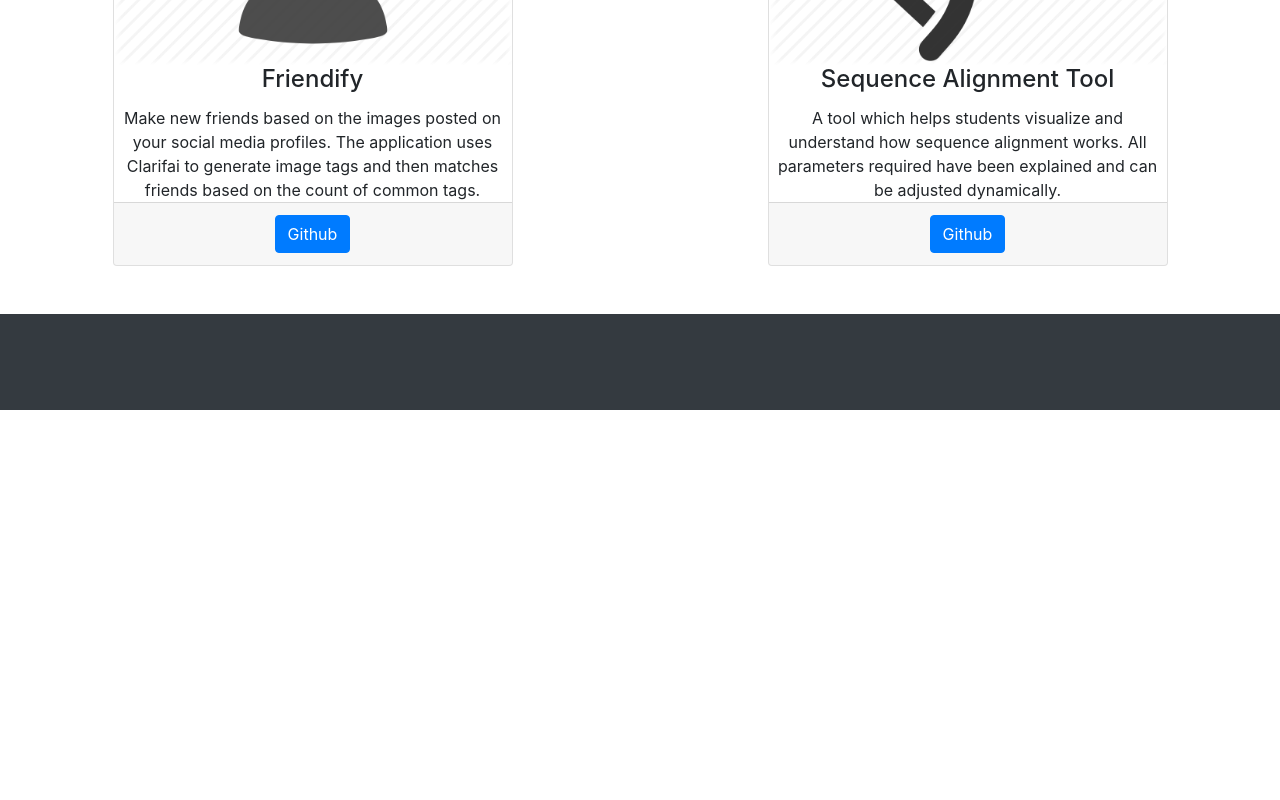
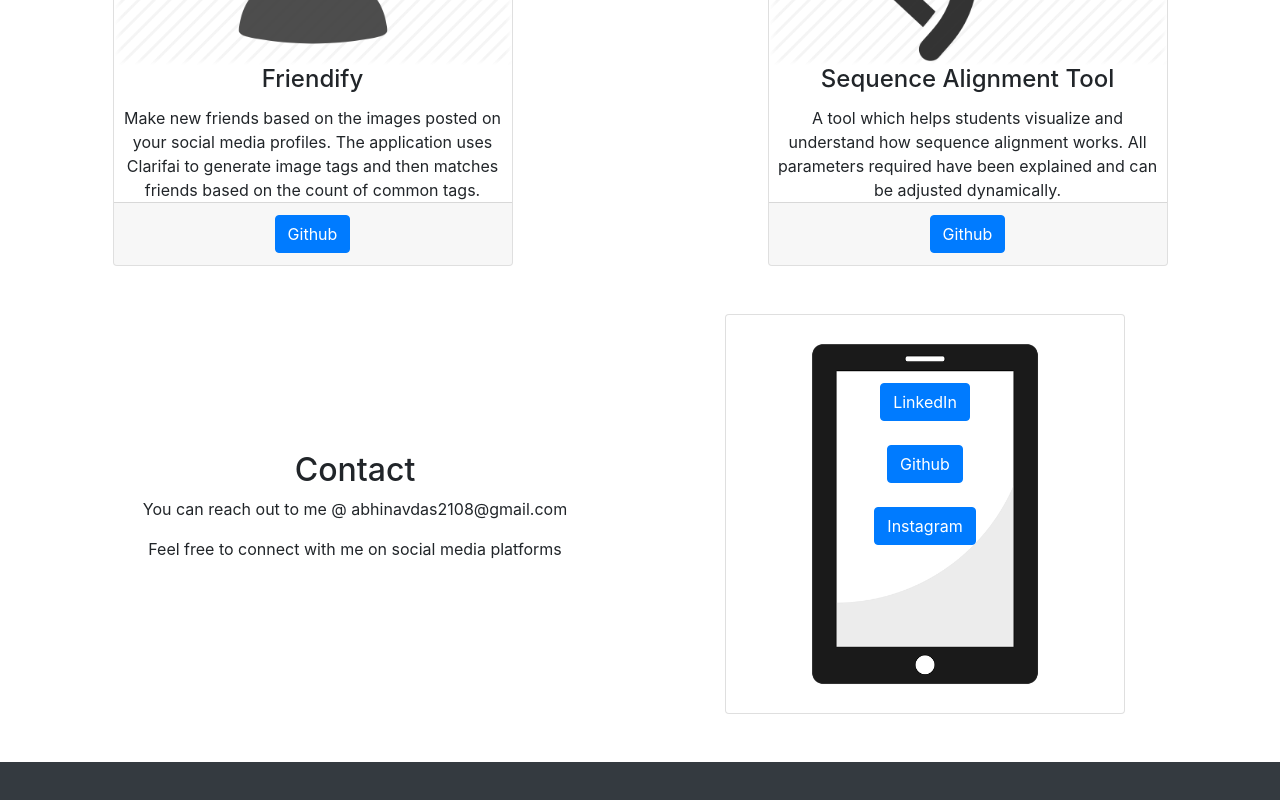
Before and after one commit to abhinavdas1/abhinavdas1.github.io, a plain HTML site: page index.html in a window 1280 px wide. Shown: the part 1896-2696 px from the top of the page. Before the commit the page ends 2306 px from the top, so only its background shows below. Drawn offline with nearby package versions, Linux system fonts and the light colour scheme.

Commit message:
Added Contact Section

```diff
--- a/index.html
+++ b/index.html
@@ -8,7 +8,7 @@
     <meta name="description" content="">
     <meta name="author" content="">
 
-    <title>Hey There</title>
+    <title>Hello There</title>
 
     <!-- Bootstrap core CSS -->
 <link rel="stylesheet" href="https://maxcdn.bootstrapcdn.com/bootstrap/4.0.0-beta.2/css/bootstrap.min.css">
@@ -40,13 +40,13 @@
   <div class="collapse navbar-collapse" id="collapsibleNavbar">
     <ul class="navbar-nav">
       <li class="nav-item">
+        <a class="nav-link" href="#">About</a>
+      </li>
+      <li class="nav-item">
         <a class="nav-link" href="#projs">Projects</a>
       </li>
       <li class="nav-item">
-        <a class="nav-link" href="#">Education</a>
-      </li>
-      <li class="nav-item">
-        <a class="nav-link" href="#">Contact</a>
+        <a class="nav-link" href="#contact">Contact</a>
       </li>
     </ul>
   </div>
@@ -191,6 +191,47 @@
 
     </section>
 
+	<br/>
+	<br/>
+
+
+	<section id = "contact">
+		<div class="container">
+	    	<div class="row align-items-center">
+	        	<div class="col-sm-12 col-md-6 text-center">
+	            	<h2 class="text-center">Contact</h2>
+	            	<p>You can reach out to me @ abhinavdas2108@gmail.com<p>
+	            	<p>Feel free to connect with me on social media platforms<p>
+	        	</div>
+
+
+		   		<div class="col-sm-12 col-md-6 Center">
+
+			        <div class="card text-center h-100 mx-auto" style="max-width: 400px">
+			          <img class="card-img-top img-fluid" src="vendor/images/contact.png" alt="Card image cap">
+			          <div class="card-img-overlay">
+			          	<br/>
+			          	<br/>
+			          	<a href="https://www.linkedin.com/in/iabhinavdas/" class="btn btn-primary">LinkedIn</a>
+			          	<br/>
+			          	<br/>
+			          	<a href="https://github.com/abhinavdas1" class="btn btn-primary">Github</a>
+			          	<br/>
+			          	<br/>
+			          	<a href="https://www.instagram.com/iabhinavdas/" class="btn btn-primary">Instagram</a>
+			          </div>
+
+			       </div>
+	     		</div>
+     		</div>
+	  	</div>
+
+    </section>
+
+    <section>
+
+    </section>
+
 
 	<br/>
 	<br/>
```
Also changed, not shown: vendor/images/contact.png (added).
